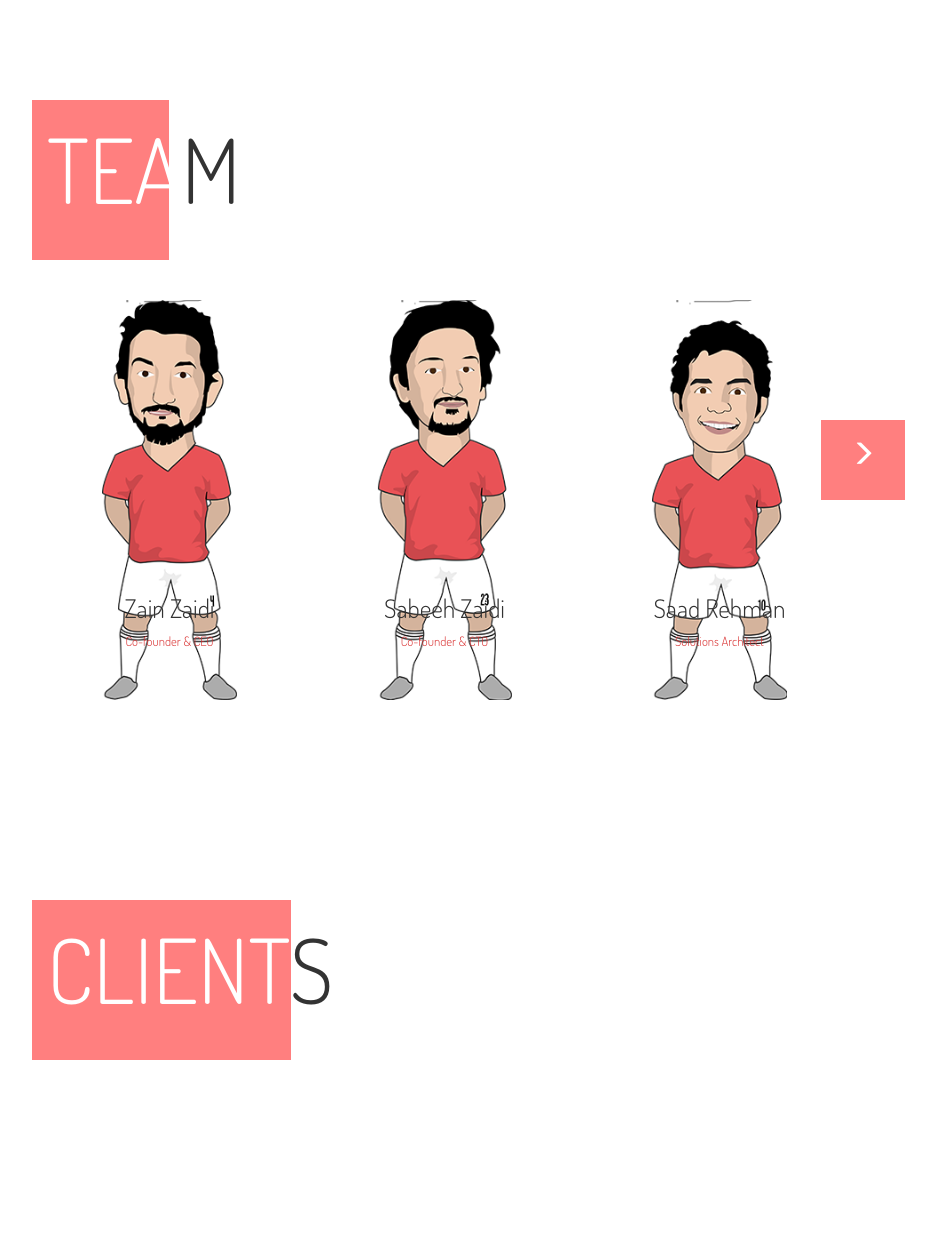
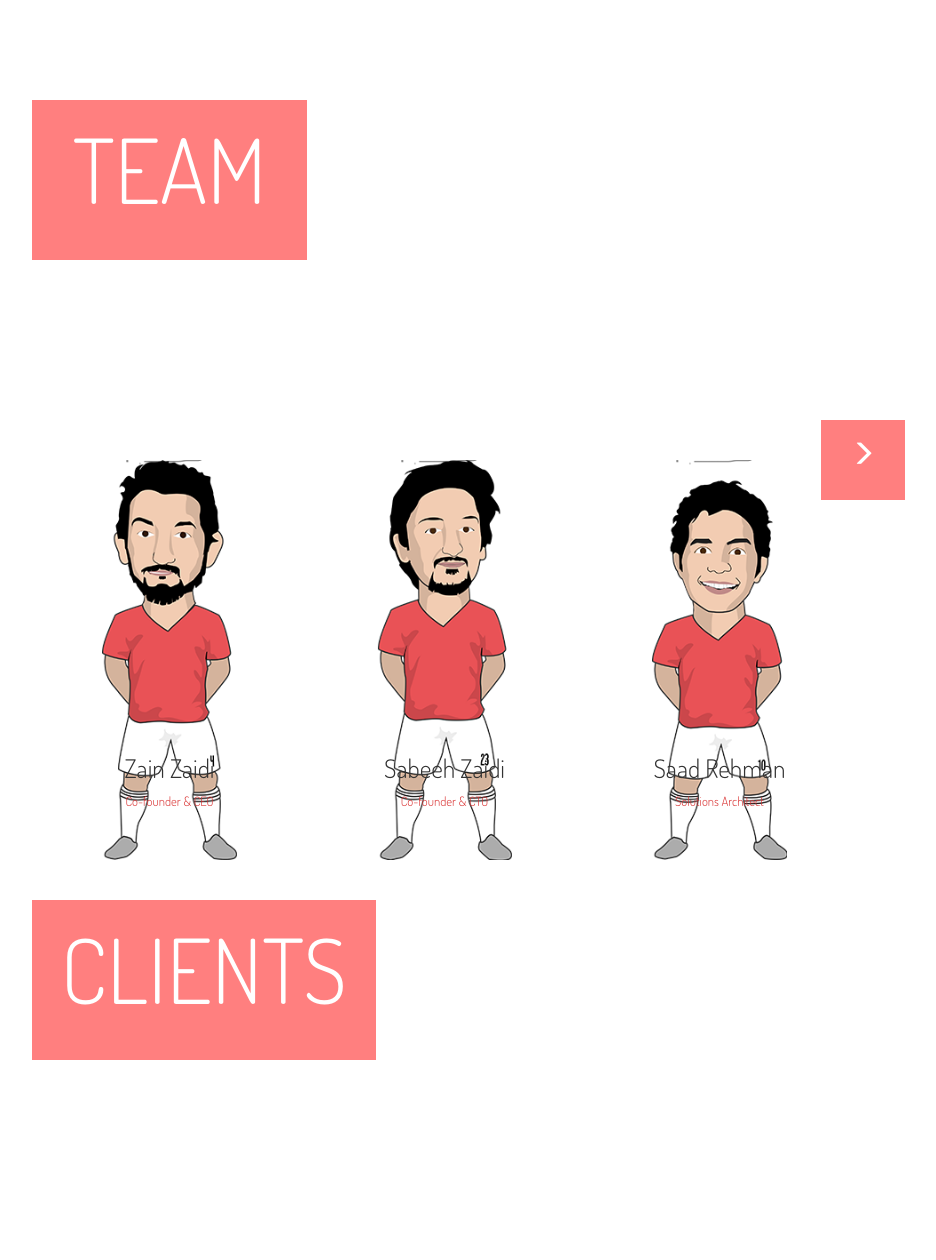
Before and after one commit to boomgoat/sqberry, a plain HTML site: page index.html in a window 1280 px wide. Shown: the part 3940-5200 px from the top of the page, without its empty margins (338-1274 px from the left). Drawn offline with nearby package versions, Linux system fonts and the light colour scheme.

Commit message:
Fixed client and team headings.
Still not completely responsive.

```diff
--- a/css/master.css
+++ b/css/master.css
@@ -631,6 +631,7 @@ ol{
 
 .teamHead h1{
   font-size: 7vw;
+  color: white;
 }
 
 .fill{
@@ -683,7 +684,7 @@ ol{
 .clientHead{
   background-color: rgba(255, 0, 0, 0.5);
   height: 20vh;
-  width: 20.2vw;
+  color: white;
 }
 
 .clientHead h1{
--- a/index.html
+++ b/index.html
@@ -473,8 +473,8 @@
       <!-- ********    team PANEL    ******** -->
 
       <div class="teamPanel col-md-9 col-md-offset-3 text-center">
-        <div class="teamHead col-md-2 col-xs-4">
-            <h1><span class="white">TEA</span>M</h1>
+        <div class="teamHead col-md-4 col-xs-4">
+            <h1>TEAM</h1>
         </div><div class="col-md-10  fill"></div>
         <div class="button text-center">
           <h1> <span class="glyphicon glyphicon-menu-right"></span> </h1>
@@ -499,8 +499,8 @@
       <!-- ********    clients PANEL    ******** -->
 
       <div class="clientPanel col-md-9 col-md-offset-3 text-center">
-        <div class="clientHead col-md-3 col-xs-3">
-            <h1><span class="white">CLIENT</span>S</h1>
+        <div class="clientHead col-md-5 col-xs-3">
+            <h1>CLIENTS</h1>
         </div><div class="col-md-9 fill"></div>
       </div>
 
```
